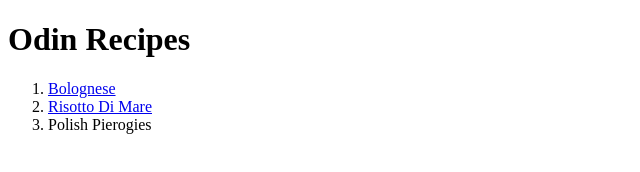
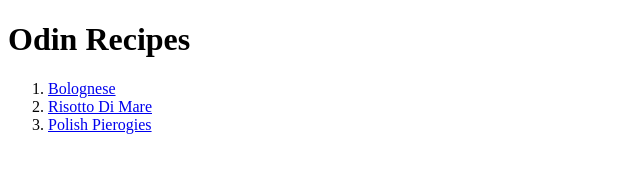
Before and after one commit to pukackis/odin-recipes, a plain HTML site: page index.html in a window 1280 px wide. Shown: the whole page, without its empty margins (0-640 px from the left). Drawn offline with Linux system fonts and the light colour scheme.

Commit message:
Fix a typo in link for pierogies

```diff
--- a/index.html
+++ b/index.html
@@ -11,7 +11,7 @@
     <ol>
       <li><a href="./recipes/bolognese.html">Bolognese</a></li>
       <li><a href="./recipes/risottomare.html">Risotto Di Mare</a></li>
-      <li><a href="./recipes/pierogies.html"></a>Polish Pierogies</li>
+      <li><a href="./recipes/pierogies.html">Polish Pierogies</a></li>
     </ol>
   </body>
 </html>
```
